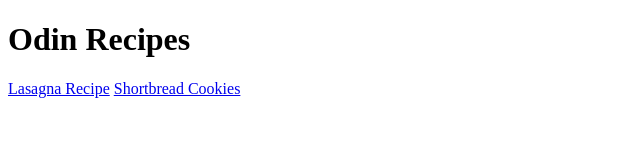
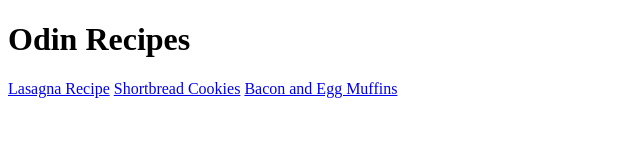
Before and after one commit to kalvintn/odin-recipes, a plain HTML site: page index.html in a window 1280 px wide. Shown: the whole page, without its empty margins (0-640 px from the left). Drawn offline with Linux system fonts and the light colour scheme.

Commit message:
Ensure all recipe pages linked and back.

```diff
--- a/index.html
+++ b/index.html
@@ -9,5 +9,6 @@
     <h1>Odin Recipes</h1>
     <a href="./recipes/lasagna.html">Lasagna Recipe</a>
     <a href="./recipes/shortbread_cookies.html">Shortbread Cookies</a>
+    <a href="./recipes/bacon_and_egg_muffins.html">Bacon and Egg Muffins</a>
 </body>
 </html>
```
